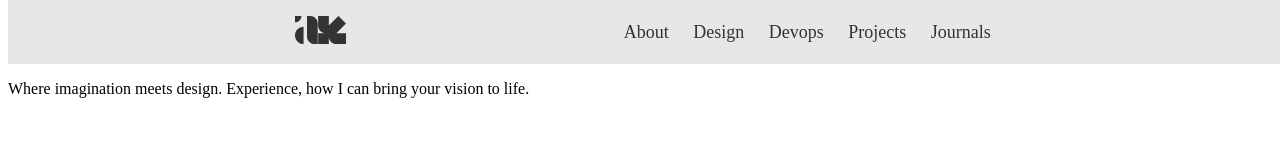
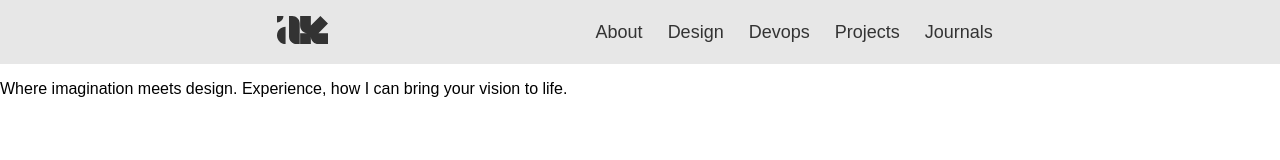
Before and after one commit to Amreshkanna1/DesignPortfolio, a plain HTML site: page pages/about.html in a window 1280 px wide. Drawn offline with Linux system fonts and the light colour scheme.

Commit message:
inter font update

```diff
--- a/assets/css/about.css
+++ b/assets/css/about.css
@@ -4,3 +4,18 @@
 * {
   box-sizing: border-box;
 }
+
+:root {
+  font-family: 'Inter', sans-serif;
+}
+
+@supports (font-variation-settings: normal) {
+  :root {
+    font-family: 'Inter var', sans-serif;
+  }
+}
+
+body {
+  margin: 0;
+  padding: 0;
+}
--- a/assets/css/style.css
+++ b/assets/css/style.css
@@ -1,5 +1,15 @@
 @import url('/assets/css/navbar.css');
 @import url('/assets/css/media-queries.css');
+
+:root {
+  font-family: 'Inter', sans-serif;
+}
+
+@supports (font-variation-settings: normal) {
+  :root {
+    font-family: 'Inter var', sans-serif;
+  }
+}
 
 * {
   box-sizing: border-box;
```
